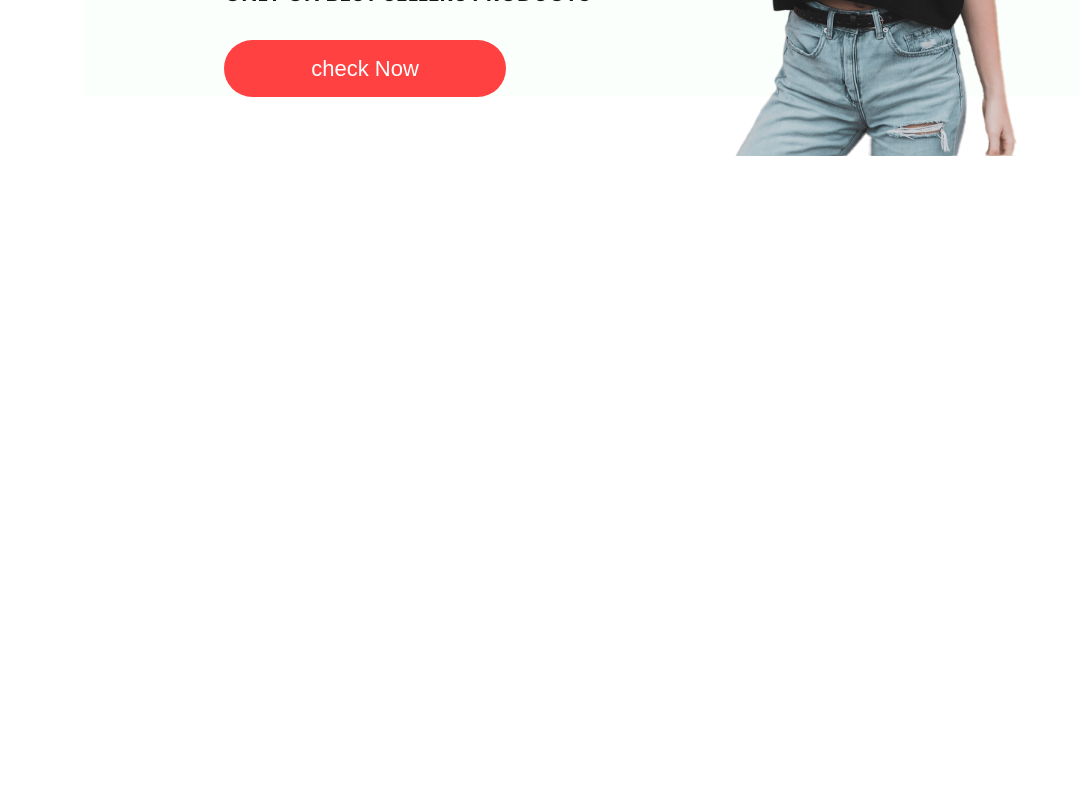
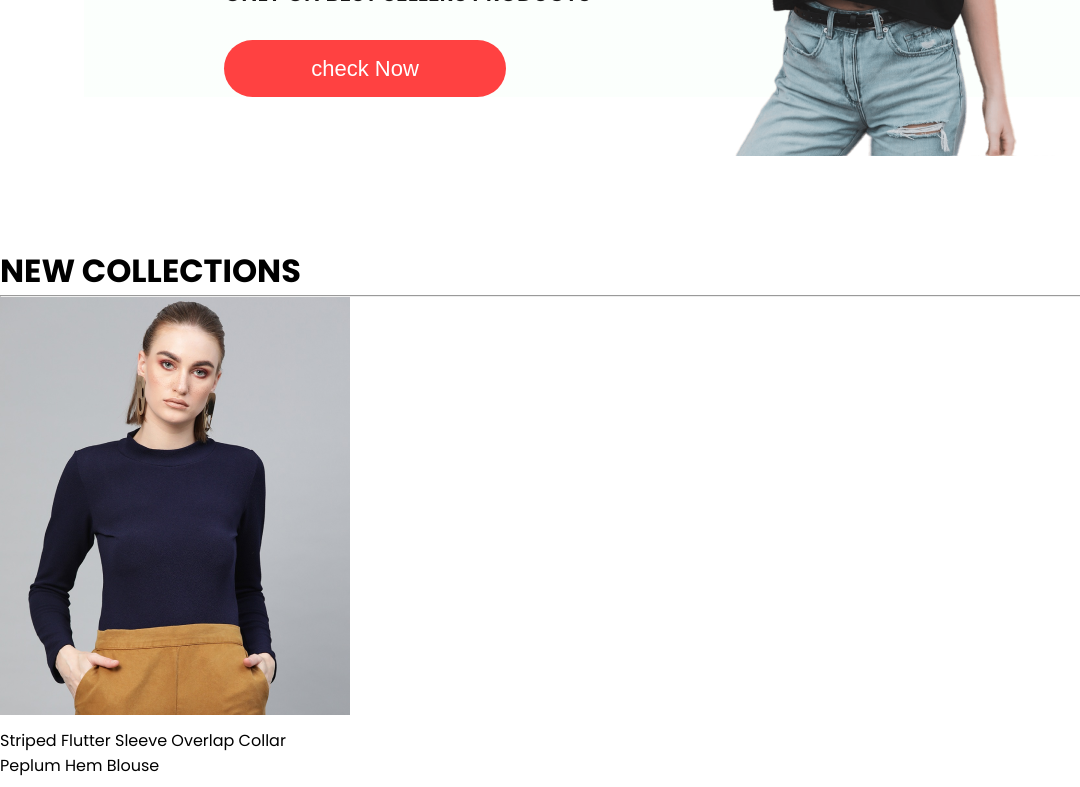
Before and after one commit to waibaBikash/Shopper, a React (Create React App) app in the folder frontend/: page / in a window 1280 px wide. Shown: the part 2000-2787 px from the top of the page, without its empty margins (0-1080 px from the left). Before the commit the page ends 2247 px from the top, so only its background shows below. Built offline with nearby package versions, Linux system fonts and the light colour scheme.

Commit message:
creata a new collectons

```diff
--- /dev/null
+++ b/frontend/src/Components/NewCollections/Newcollections.jsx
@@ -0,0 +1,19 @@
+import React from 'react';
+import './NewCollections.css'
+import new_collection from '../Assests/new_collections';
+import Item from '../Items/Item';
+
+const NewCollections = () => {
+  return(
+    <div className='new-collections'>
+      <h1>NEW COLLECTIONS</h1>
+      <hr />
+      <div className="collections">
+         {new_collection.map((item,index)=>{
+          return <Item key={index} id={item.id} name={item.name} image={item.image} new_price={item.new_price} old_price={item.old_price} />
+         })}
+      </div>
+    </div>
+  )
+}
+export default NewCollections;
--- a/frontend/src/Pages/Shop.jsx
+++ b/frontend/src/Pages/Shop.jsx
@@ -2,6 +2,11 @@ import React from 'react';
 import Hero from '../Components/Hero/Hero';
 import Popular from '../Components/Popular/Popular';
 import Offers from '../Components/Offers/Offers';
+import NewCollections from '../Components/NewCollections/Newcollections';
+
+
+
+
 
 const Shop = () => {
   return (
@@ -9,6 +14,7 @@ const Shop = () => {
      <Hero />
      <Popular />
      <Offers />
+     <NewCollections/>
     </div>
   )
 }
```
Also changed, not shown: frontend/src/Components/NewCollections/NewCollections.css (added).
